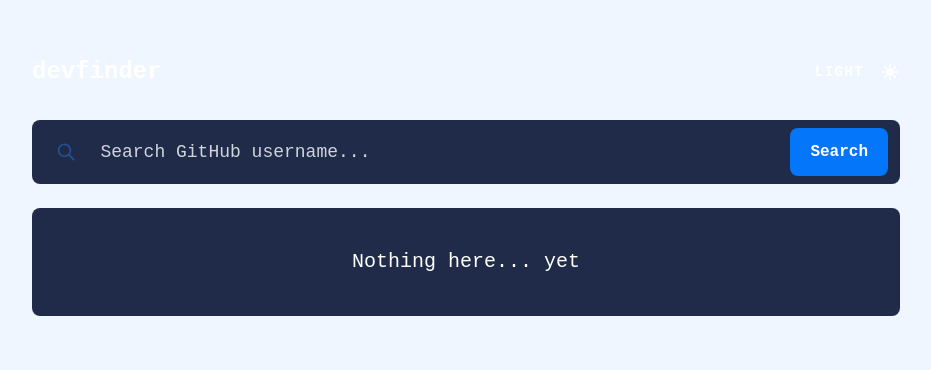
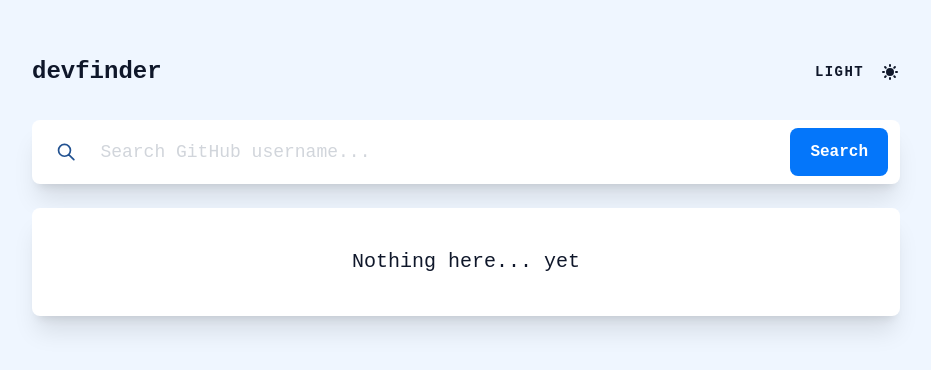
Before and after one commit to Timoteoo/devfinder, a Next.js app: page / in a window 1280 px wide. Shown: the part 214-584 px from the top of the page, without its empty margins (174-1105 px from the left). Built offline with nearby package versions, Linux system fonts and the light colour scheme.

Commit message:
🌞 feat: configure all components to accept the new theme

```diff
--- a/src/components/ProfileBox.tsx
+++ b/src/components/ProfileBox.tsx
@@ -12,17 +12,17 @@ function ProfileBox(props: HTMLAttributes<HTMLDivElement>) {
   if (!userData)
     return (
       <div
-        className={`w-full bg-blue-gray py-10 px-6 rounded-lg flex
-      items-center justify-center mt-6`}
+        className={`w-full dark:bg-blue-gray bg-white py-10 px-6 rounded-lg flex
+      items-center justify-center mt-6 shadow-xl`}
       >
-        <h1 className="text-white text-xl">Nothing here... yet</h1>
+        <h1 className="dark:text-white text-slate-900 text-xl">Nothing here... yet</h1>
       </div>
     );
 
   return (
     <div
-      className={`w-full bg-blue-gray py-10 px-6 rounded-lg flex
-      items-center justify-between ${props.className}`}
+      className={`w-full dark:bg-blue-gray bg-white py-10 px-6 rounded-lg flex
+      items-center justify-between shadow-xl ${props.className}`}
     >
       {/* Profile image side */}
       <div className="max-w-[20%] w-full relative -top-20">
@@ -38,7 +38,7 @@ function ProfileBox(props: HTMLAttributes<HTMLDivElement>) {
       </div>
 
       {/* Profile data side */}
-      <div className="max-w-[80%] w-full flex flex-col text-white px-5">
+      <div className="max-w-[80%] w-full flex flex-col dark:text-white text-slate-900 px-5">
         <div className="flex justify-between items-center w-full">
           <h1 className="font-bold text-xl tracking-wider">{userData.name}</h1>
           <p className="text-base">Joined 25 Jan 2011</p>
@@ -48,17 +48,17 @@ function ProfileBox(props: HTMLAttributes<HTMLDivElement>) {
 
         <p className="text-gray-400 text-base mt-4">{userData.bio}</p>
 
-        <div className="bg-blueGray-800 py-4 rounded-lg mt-5 flex justify-around">
+        <div className="dark:bg-slate-800 bg-gray-100 py-4 rounded-lg mt-5 flex justify-around">
           <div>
-            <small className="text-gray-300 text-lg">Repos</small>
+            <small className="dark:text-gray-300 text-slate-900 text-lg">Repos</small>
             <p className="font-bold text-xl">{userData.public_repos}</p>
           </div>
           <div>
-            <small className="text-gray-300 text-lg">Followers</small>
+            <small className="dark:text-gray-300 text-slate-900 text-lg">Followers</small>
             <p className="font-bold text-xl">{userData.followers}</p>
           </div>
           <div>
-            <small className="text-gray-300 text-lg">Following</small>
+            <small className="dark:text-gray-300 text-slate-900 text-lg">Following</small>
             <p className="font-bold text-xl">{userData.following}</p>
           </div>
         </div>
@@ -67,7 +67,9 @@ function ProfileBox(props: HTMLAttributes<HTMLDivElement>) {
           <div className="flex items-center">
             <LocationIcon />
             <p
-              className={`ml-3 ${userData.location ? "text-gray-300" : "text-gray-400"}`}
+              className={`ml-3 ${
+                userData.location ? "dark:text-gray-300 text-gray-500" : "text-gray-400"
+              }`}
             >
               {userData.location ?? "Not available"}
             </p>
@@ -76,7 +78,9 @@ function ProfileBox(props: HTMLAttributes<HTMLDivElement>) {
             <GlobeIcon />
             <p
               className={`ml-3 ${
-                userData.twitter_username ? "text-gray-300" : "text-gray-400"
+                userData.twitter_username
+                  ? "dark:text-gray-300 text-gray-500"
+                  : "text-gray-400"
               }`}
             >
               {userData.twitter_username ?? "Not available"}
@@ -84,13 +88,21 @@ function ProfileBox(props: HTMLAttributes<HTMLDivElement>) {
           </div>
           <div className="flex items-center">
             <LinkIcon />
-            <p className={`ml-3 ${userData.blog ? "text-gray-300" : "text-gray-400"}`}>
+            <p
+              className={`ml-3 ${
+                userData.blog ? "dark:text-gray-300 text-gray-500" : "text-gray-400"
+              }`}
+            >
               {userData.blog ? userData.blog : "Not available"}
             </p>
           </div>
           <div className="flex items-center">
             <WorkBagIcon />
-            <p className={`ml-3 ${userData.company ? "text-gray-300" : "text-gray-400"}`}>
+            <p
+              className={`ml-3 ${
+                userData.company ? "dark:text-gray-300 text-gray-500" : "text-gray-400"
+              }`}
+            >
               {userData.company ?? "Not available"}
             </p>
           </div>
--- a/src/components/SearchBar.tsx
+++ b/src/components/SearchBar.tsx
@@ -10,7 +10,7 @@ function SearchBar(props: LabelHTMLAttributes<HTMLLabelElement>) {
   return (
     <label
       htmlFor="searchInput"
-      className={`bg-blue-gray py-2 flex justify-between items-center
+      className={`dark:bg-blue-gray bg-white shadow-xl py-2 flex justify-between items-center
       rounded-lg pl-6 pr-3 cursor-text ${props.className}`}
     >
       <MagnifierIcon />
@@ -20,7 +20,7 @@ function SearchBar(props: LabelHTMLAttributes<HTMLLabelElement>) {
         type="text"
         id="searchInput"
         placeholder="Search GitHub username..."
-        className="w-full px-6 bg-transparent outline-none text-lg text-white placeholder:text-gray-300"
+        className="w-full px-6 bg-transparent outline-none text-lg dark:text-white text-slate-900 placeholder:text-gray-300"
       />
       <SearchButton onClick={() => handleSearch(searchInputRef.current?.value ?? "")} />
     </label>
--- a/src/components/TitleBar.tsx
+++ b/src/components/TitleBar.tsx
@@ -2,7 +2,7 @@ import ToggleThemeButton from "./ToggleThemeButton";
 
 function TitleBar() {
   return (
-    <header className="text-white flex justify-between">
+    <header className="dark:text-white text-slate-900 flex justify-between">
       <h1 className="text-2xl font-bold">devfinder</h1>
       <ToggleThemeButton />
     </header>
```
